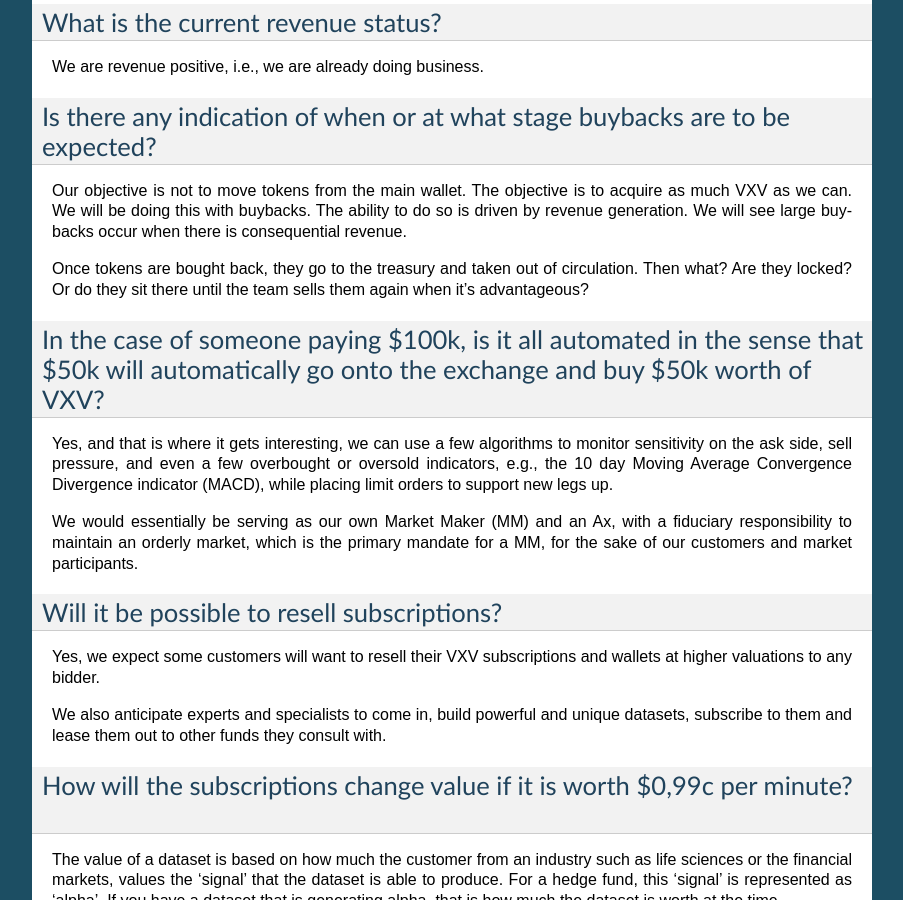
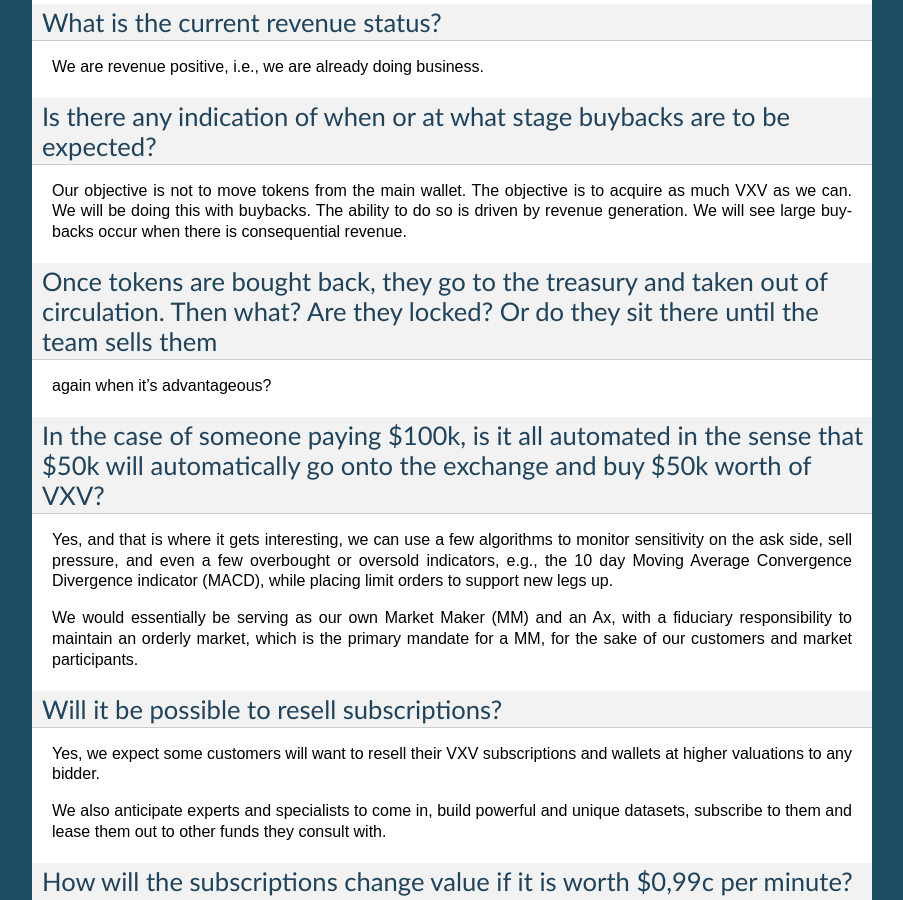
Before and after one commit to vxvfaq/vxvfaq, a Sphinx documentation site: the page built from docs/financials.rst, in a window 1280 px wide and 900 px high, scrolled down 2212 px. Shown: the whole window, without its empty margins (198-1101 px from the left). Built offline with Sphinx 7.4.7, drawn with Linux system fonts in a browser that asks for light colours; some of the changed text lies outside the part shown.

```diff
--- a/docs/financials.rst
+++ b/docs/financials.rst
@@ -73,7 +73,9 @@ Is there any indication of when or at what stage buybacks are to be expected?
 
 Our objective is not to move tokens from the main wallet. The objective is to acquire as much VXV as we can. We will be doing this with buybacks. The ability to do so is driven by revenue generation. We will see large buybacks occur when there is consequential revenue.
 
-Once tokens are bought back, they go to the treasury and taken out of circulation. Then what? Are they locked? Or do they sit there until the team sells them again when it’s advantageous?
+Once tokens are bought back, they go to the treasury and taken out of circulation. Then what? Are they locked? Or do they sit there until the team sells them
+-------
+again when it’s advantageous?
 
 
 
```
